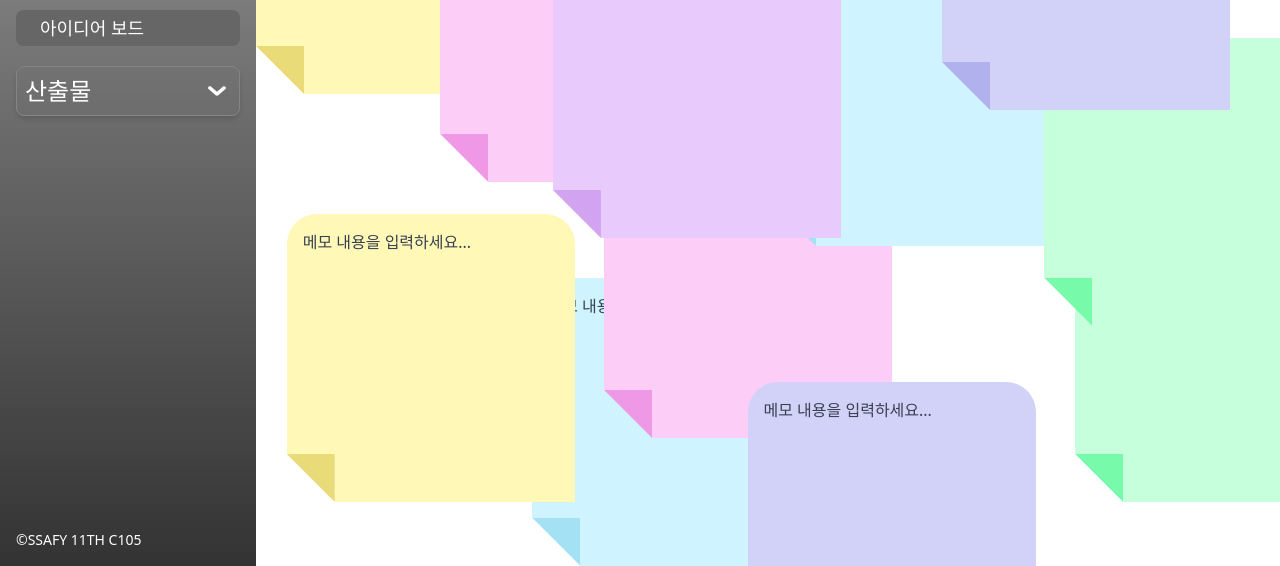
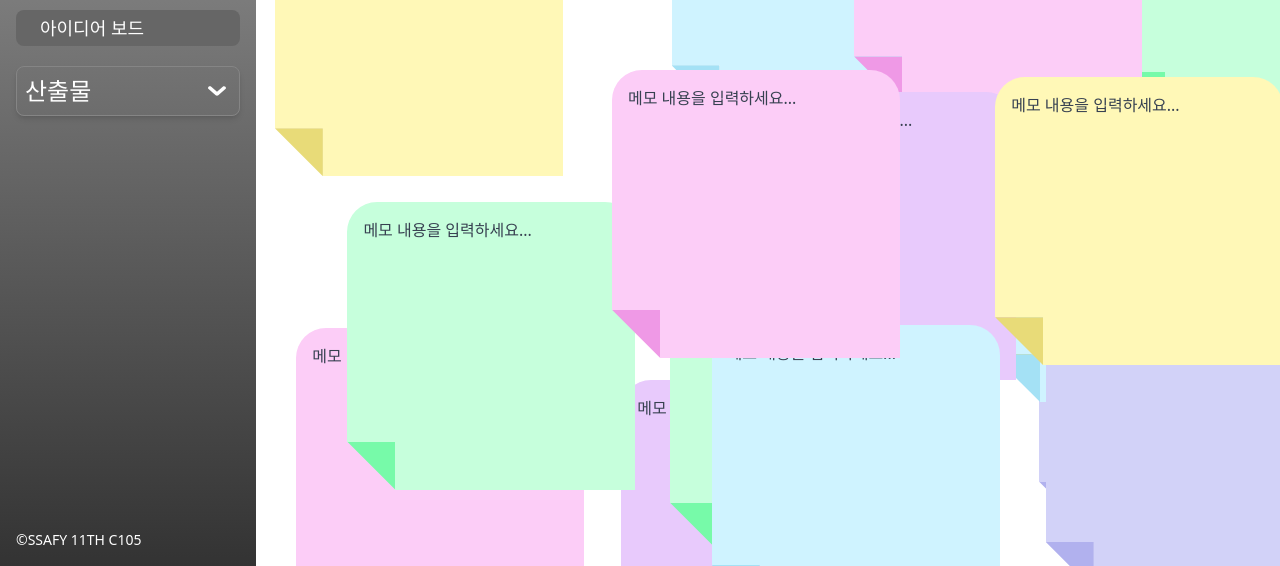
Before and after one commit to peter1000ys/GoodIdea, a React (Vite) app in the folder frontend/: page /projectdetail/1/ideaboard in a window 1280 px wide. Shown: the part 234-800 px from the top of the page. Built offline with nearby package versions, Linux system fonts and the light colour scheme.

Commit message:
feat: 1~6번째까지 섹션내에서 랜덤

```diff
--- a/frontend/src/page/projectdetail/IdeaBoardPage.jsx
+++ b/frontend/src/page/projectdetail/IdeaBoardPage.jsx
@@ -3,21 +3,44 @@ import Header from "../../components/common/Header";
 import Sticker from "../../components/ideaboard/sticker";
 
 function IdeaBoardPage() {
+  // 첫 6개 좌표를 각 섹션 범위 내에서 랜덤으로 생성
+  const generateSectionCoordinates = () => {
+    const coordinates = [
+      { xRange: [0, 14], yRange: [5, 28] },
+      { xRange: [28, 43], yRange: [5, 28] },
+      { xRange: [57, 86], yRange: [5, 28] },
+      { xRange: [0, 14], yRange: [41, 77] },
+      { xRange: [28, 43], yRange: [41, 77] },
+      { xRange: [57, 86], yRange: [41, 77] },
+    ];
+
+    return coordinates.map(({ xRange, yRange }, index) => ({
+      x: `${xRange[0] + Math.random() * (xRange[1] - xRange[0])}%`,
+      y: `${yRange[0] + Math.random() * (yRange[1] - yRange[0])}%`,
+      delay: index * 100,
+    }));
+  };
+
+  // 나머지 좌표는 전체 범위에서 랜덤으로 생성
+  const generateRandomCoordinates = (count) => {
+    const coordinates = [];
+    for (let i = 0; i < count; i++) {
+      coordinates.push({
+        x: `${Math.random() * 86}%`, // x 범위 0% ~ 86%
+        y: `${5 + Math.random() * 72}%`, // y 범위 5% ~ 77%
+        delay: (i + 6) * 100,
+      });
+    }
+    return coordinates;
+  };
+
+  // 첫 6개의 섹션 랜덤 좌표 + 나머지 전체 범위 랜덤 좌표
   const coordinates = [
-    { x: "0%", y: "5%", delay: 0 },
-    { x: "27%", y: "64%", delay: 100 },
-    { x: "80%", y: "56%", delay: 200 },
-    { x: "34%", y: "48%", delay: 300 },
-    { x: "67%", y: "12%", delay: 400 },
-    { x: "48%", y: "77%", delay: 500 },
-    { x: "3%", y: "56%", delay: 600 },
-    { x: "50%", y: "24%", delay: 700 },
-    { x: "77%", y: "34%", delay: 800 },
-    { x: "18%", y: "16%", delay: 900 },
-    { x: "29%", y: "23%", delay: 1000 },
-    { x: "67%", y: "7%", delay: 1100 },
+    ...generateSectionCoordinates(),
+    ...generateRandomCoordinates(10),
   ];
 
+  // 색상 배열 정의
   const colors = [
     "#FFF8B7",
     "#CFF3FF",
```
